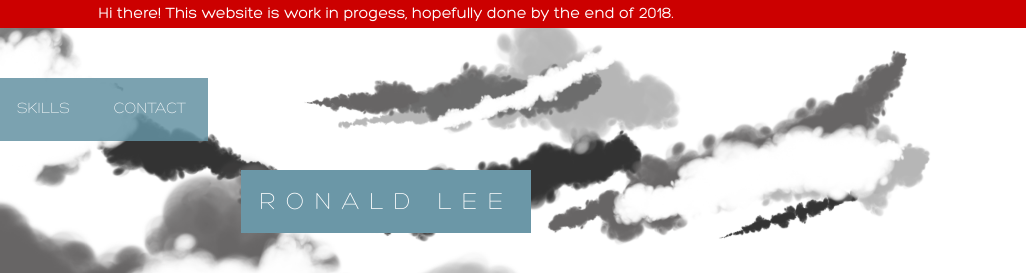
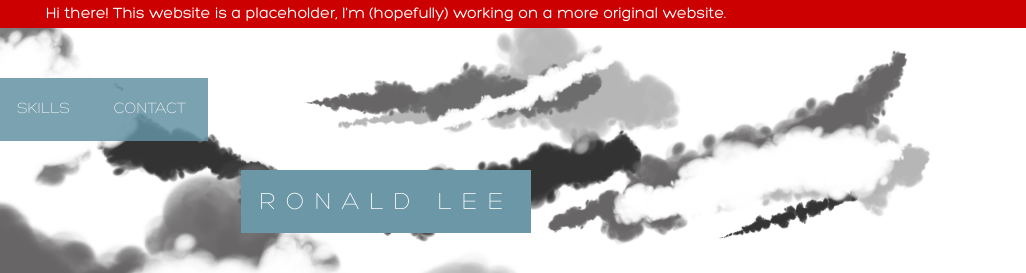
Before and after one commit to ronaldvlee/ronaldvlee.github.io, a plain HTML site: page index.html in a window 1280 px wide. Shown: the top 273 px of the page, 254-1280 px from the left. Drawn offline with Linux system fonts and the light colour scheme.

Commit message:
Update index.html

```diff
--- a/index.html
+++ b/index.html
@@ -15,7 +15,7 @@
 		<link rel="stylesheet" type="text/css" href="css/anim.css" />
 	</head>
 	<body>
-		<div class="banner">Hi there! This website is work in progess, hopefully done by the end of 2018.</div>
+		<div class="banner">Hi there! This website is a placeholder, I'm (hopefully) working on a more original website.</div>
 		<header>
 			<nav>
 				<a href="index.html">
```
